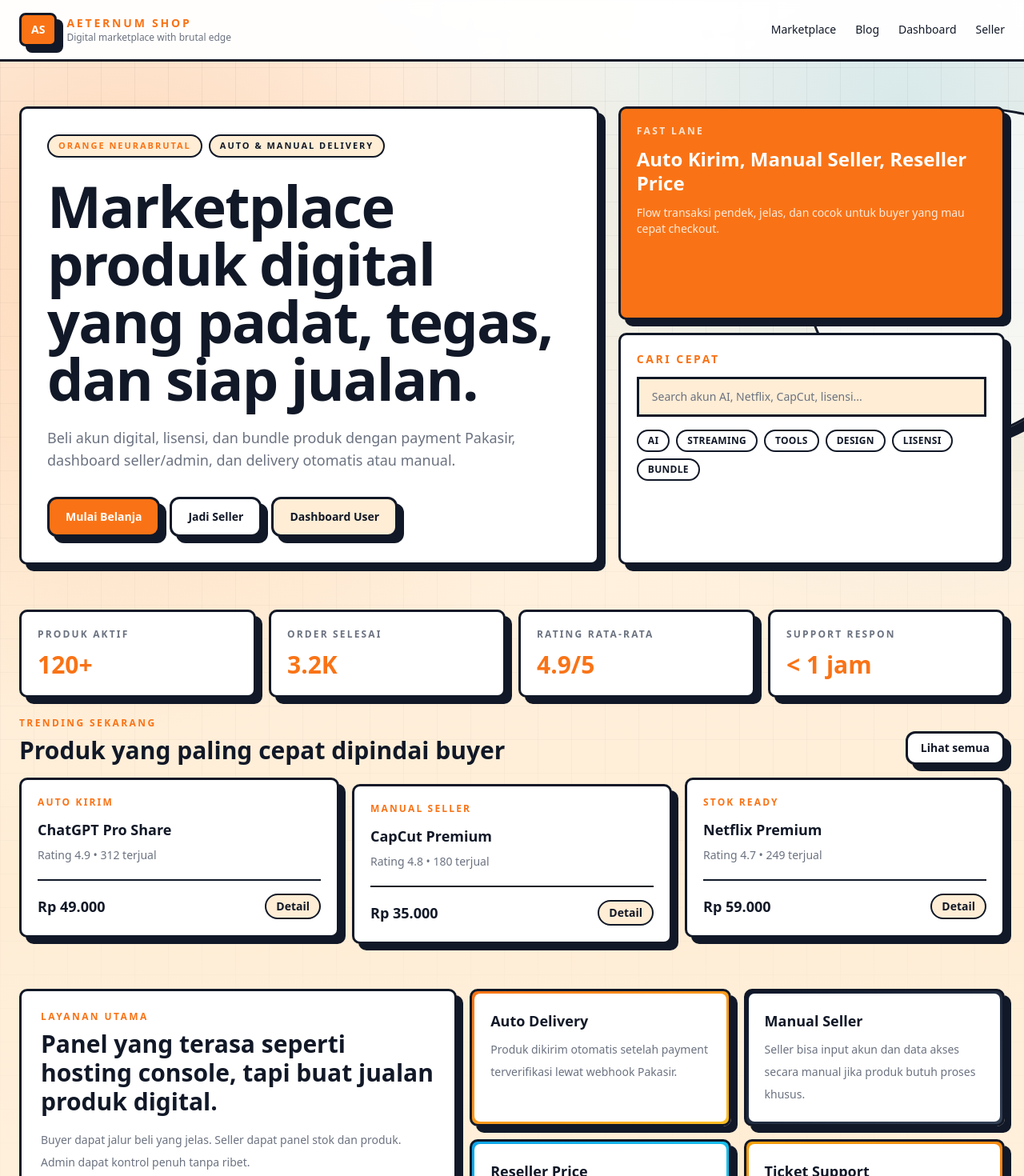
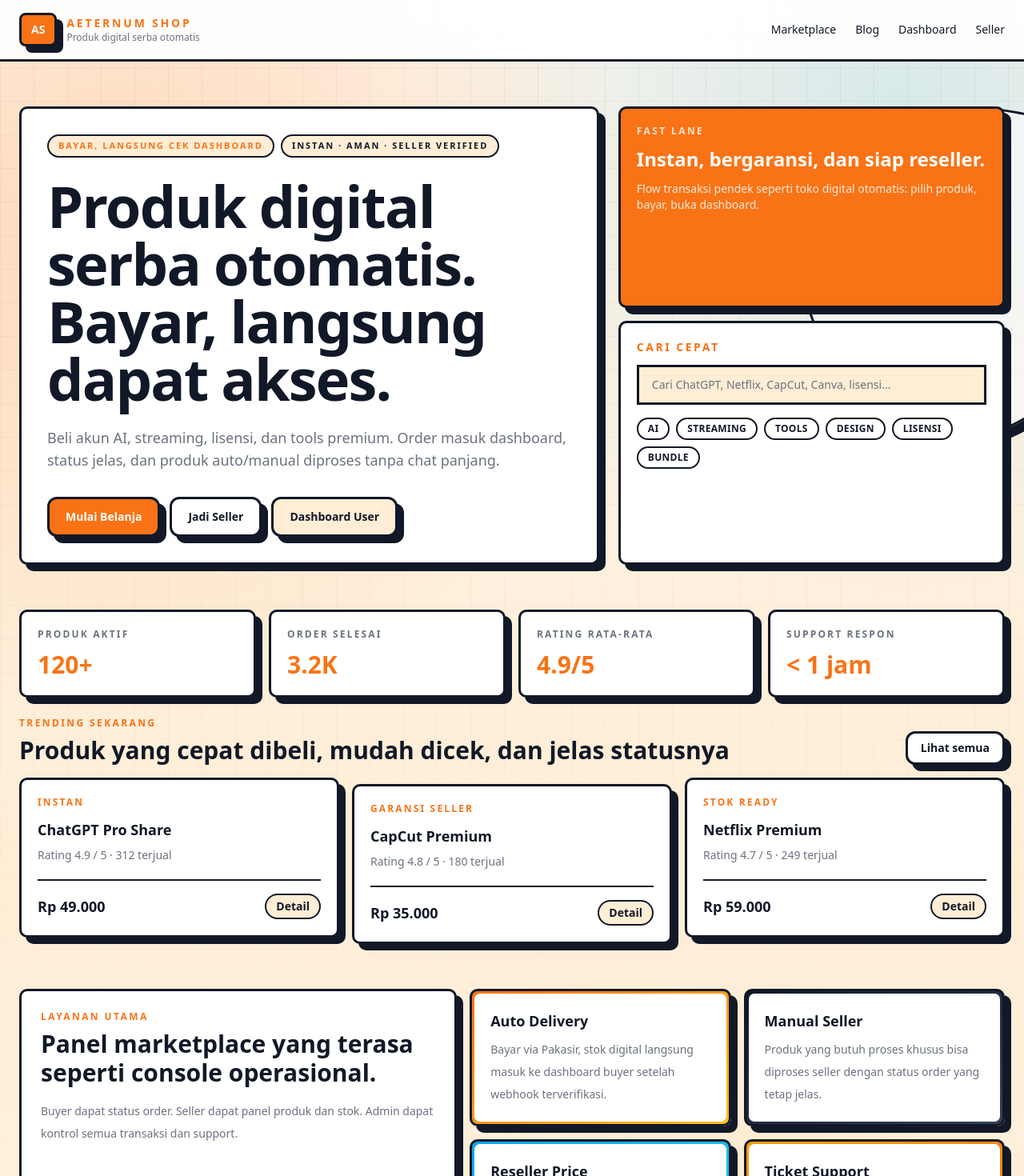
Before and after one commit to Aeternum-Webspace-Studio/aeternum-shop, a Next.js app: page / in a window 1280 px wide. Shown: the top 1470 px of the page at 80% size. Built offline with nearby package versions, Linux system fonts and the light colour scheme.

Commit message:
Align design with orange marketplace references

```diff
--- a/app/layout.tsx
+++ b/app/layout.tsx
@@ -2,8 +2,11 @@ import type { Metadata } from "next";
 import "./globals.css";
 
 export const metadata: Metadata = {
-  title: "Aeternum Shop",
-  description: "Marketplace produk digital dengan delivery otomatis dan manual."
+  title: "Aeternum Shop - Produk Digital Serba Otomatis",
+  description: "Marketplace produk digital. Bayar, cek dashboard, produk dikirim otomatis atau diproses seller.",
+  icons: {
+    icon: "/icon.svg"
+  }
 };
 
 export default function RootLayout({
--- a/app/page.tsx
+++ b/app/page.tsx
@@ -2,33 +2,33 @@ const categories = ["AI", "Streaming", "Tools", "Design", "Lisensi", "Bundle"];
 const products = [
   {
     name: "ChatGPT Pro Share",
-    tag: "Auto Kirim",
+    tag: "Instan",
     price: "Rp 49.000",
-    meta: "Rating 4.9 • 312 terjual"
+    meta: "Rating 4.9 / 5 · 312 terjual"
   },
   {
     name: "CapCut Premium",
-    tag: "Manual Seller",
+    tag: "Garansi Seller",
     price: "Rp 35.000",
-    meta: "Rating 4.8 • 180 terjual"
+    meta: "Rating 4.8 / 5 · 180 terjual"
   },
   {
     name: "Netflix Premium",
     tag: "Stok Ready",
     price: "Rp 59.000",
-    meta: "Rating 4.7 • 249 terjual"
+    meta: "Rating 4.7 / 5 · 249 terjual"
   }
 ];
 
 const services = [
   {
     title: "Auto Delivery",
-    text: "Produk dikirim otomatis setelah payment terverifikasi lewat webhook Pakasir.",
+    text: "Bayar via Pakasir, stok digital langsung masuk ke dashboard buyer setelah webhook terverifikasi.",
     accent: "from-orange-500 to-amber-400"
   },
   {
     title: "Manual Seller",
-    text: "Seller bisa input akun dan data akses secara manual jika produk butuh proses khusus.",
+    text: "Produk yang butuh proses khusus bisa diproses seller dengan status order yang tetap jelas.",
     accent: "from-slate-900 to-slate-700"
   },
   {
@@ -77,7 +77,7 @@ export default function HomePage() {
             <div className="rounded-lg border-[3px] border-border bg-primary px-3 py-2 text-sm font-black text-white shadow-soft">AS</div>
             <div>
               <p className="text-sm font-black uppercase tracking-[0.2em] text-primary">Aeternum Shop</p>
-              <p className="text-xs text-muted">Digital marketplace with brutal edge</p>
+              <p className="text-xs text-muted">Produk digital serba otomatis</p>
             </div>
           </div>
           <nav className="hidden gap-6 text-sm font-medium md:flex">
@@ -93,14 +93,14 @@ export default function HomePage() {
         <div className="grid gap-6 lg:grid-cols-[1.2fr_0.8fr]">
           <div className="rounded-xl2 border-[3px] border-border bg-white p-6 shadow-soft md:p-8">
             <div className="flex flex-wrap gap-2">
-              <span className="rounded-full border-[2px] border-border bg-surfaceSoft px-3 py-1 text-[11px] font-black uppercase tracking-[0.18em] text-primary">Orange Neurabrutal</span>
-              <span className="rounded-full border-[2px] border-border bg-surfaceSoft px-3 py-1 text-[11px] font-black uppercase tracking-[0.18em] text-text">Auto & Manual Delivery</span>
+              <span className="rounded-full border-[2px] border-border bg-surfaceSoft px-3 py-1 text-[11px] font-black uppercase tracking-[0.18em] text-primary">Bayar, langsung cek dashboard</span>
+              <span className="rounded-full border-[2px] border-border bg-surfaceSoft px-3 py-1 text-[11px] font-black uppercase tracking-[0.18em] text-text">Instan · Aman · Seller verified</span>
             </div>
             <h1 className="mt-6 max-w-3xl text-5xl font-black leading-[0.92] tracking-tight md:text-7xl">
-              Marketplace produk digital yang padat, tegas, dan siap jualan.
+              Produk digital serba otomatis. Bayar, langsung dapat akses.
             </h1>
             <p className="mt-6 max-w-2xl text-base leading-7 text-muted md:text-lg">
-              Beli akun digital, lisensi, dan bundle produk dengan payment Pakasir, dashboard seller/admin, dan delivery otomatis atau manual.
+              Beli akun AI, streaming, lisensi, dan tools premium. Order masuk dashboard, status jelas, dan produk auto/manual diproses tanpa chat panjang.
             </p>
             <div className="mt-8 flex flex-wrap gap-3">
               <a className="rounded-xl border-[3px] border-border bg-primary px-5 py-3 text-sm font-black text-white shadow-soft" href="/marketplace">
@@ -118,13 +118,13 @@ export default function HomePage() {
           <div className="grid gap-4">
             <div className="rounded-xl2 border-[3px] border-border bg-primary p-5 text-white shadow-soft">
               <p className="text-xs font-black uppercase tracking-[0.2em] text-white/80">Fast lane</p>
-              <p className="mt-3 text-2xl font-black leading-tight">Auto Kirim, Manual Seller, Reseller Price</p>
-              <p className="mt-3 text-sm text-white/85">Flow transaksi pendek, jelas, dan cocok untuk buyer yang mau cepat checkout.</p>
+              <p className="mt-3 text-2xl font-black leading-tight">Instan, bergaransi, dan siap reseller.</p>
+              <p className="mt-3 text-sm text-white/85">Flow transaksi pendek seperti toko digital otomatis: pilih produk, bayar, buka dashboard.</p>
             </div>
             <div className="rounded-xl2 border-[3px] border-border bg-white p-5 shadow-soft">
               <p className="text-sm font-black uppercase tracking-[0.18em] text-primary">Cari cepat</p>
               <div className="mt-3 border-[3px] border-border bg-surfaceSoft px-4 py-3 text-sm font-medium text-muted">
-                Search akun AI, Netflix, CapCut, lisensi...
+                Cari ChatGPT, Netflix, CapCut, Canva, lisensi...
               </div>
               <div className="mt-4 flex flex-wrap gap-2">
                 {categories.map((category) => (
@@ -153,7 +153,7 @@ export default function HomePage() {
         <div className="mb-4 flex items-end justify-between gap-4">
           <div>
             <p className="text-xs font-black uppercase tracking-[0.2em] text-primary">Trending sekarang</p>
-            <h2 className="mt-2 text-2xl font-black md:text-3xl">Produk yang paling cepat dipindai buyer</h2>
+            <h2 className="mt-2 text-2xl font-black md:text-3xl">Produk yang cepat dibeli, mudah dicek, dan jelas statusnya</h2>
           </div>
           <a className="hidden rounded-xl border-[3px] border-border bg-white px-4 py-2 text-sm font-black shadow-soft md:inline-flex" href="/marketplace">
             Lihat semua
@@ -183,8 +183,8 @@ export default function HomePage() {
         <div className="grid gap-4 md:grid-cols-[0.9fr_1.1fr]">
           <div className="rounded-xl2 border-[3px] border-border bg-white p-6 shadow-soft">
             <p className="text-xs font-black uppercase tracking-[0.2em] text-primary">Layanan utama</p>
-            <h2 className="mt-2 text-2xl font-black md:text-3xl">Panel yang terasa seperti hosting console, tapi buat jualan produk digital.</h2>
-            <p className="mt-4 text-sm leading-7 text-muted">Buyer dapat jalur beli yang jelas. Seller dapat panel stok dan produk. Admin dapat kontrol penuh tanpa ribet.</p>
+            <h2 className="mt-2 text-2xl font-black md:text-3xl">Panel marketplace yang terasa seperti console operasional.</h2>
+            <p className="mt-4 text-sm leading-7 text-muted">Buyer dapat status order. Seller dapat panel produk dan stok. Admin dapat kontrol semua transaksi dan support.</p>
           </div>
           <div className="grid gap-4 md:grid-cols-2">
             {services.map((service) => (
@@ -218,8 +218,8 @@ export default function HomePage() {
           <div className="grid gap-6 md:grid-cols-[1.2fr_0.8fr] md:items-center">
             <div>
               <p className="text-xs font-black uppercase tracking-[0.2em] text-white/75">Siap launch</p>
-              <h2 className="mt-2 text-3xl font-black md:text-5xl">Buka toko digital yang tegas, mudah dibaca, dan cepat dipercaya.</h2>
-              <p className="mt-4 max-w-2xl text-sm leading-7 text-white/85">Saat checkout, delivery, dan dashboard sudah hidup, tinggal hubungkan domain `aeternumshop.biz.id` dan mulai jualan.</p>
+              <h2 className="mt-2 text-3xl font-black md:text-5xl">Siap jadi toko produk digital yang buyer percaya sejak halaman pertama.</h2>
+              <p className="mt-4 max-w-2xl text-sm leading-7 text-white/85">Checkout, delivery, dashboard, dan webhook Pakasir sudah disiapkan untuk alur marketplace digital.</p>
             </div>
             <div className="flex flex-col gap-3 md:items-end">
               <a className="rounded-xl border-[3px] border-white bg-white px-5 py-3 text-sm font-black text-primary" href="/marketplace">
--- a/app/products/[slug]/page.tsx
+++ b/app/products/[slug]/page.tsx
@@ -16,12 +16,27 @@ export default async function ProductDetailPage({
   return (
     <main className="aeternum-bg min-h-screen px-6 py-10 text-text">
       <div className="mx-auto max-w-4xl">
-        <p className="text-xs font-black uppercase tracking-[0.2em] text-primary">Product detail</p>
+        <p className="text-xs font-black uppercase tracking-[0.2em] text-primary">Produk digital</p>
         <h1 className="mt-2 text-3xl font-black tracking-tight md:text-5xl">{product.name}</h1>
         <div className="mt-4 flex flex-wrap gap-2 text-xs text-muted">
           {product.categoryName ? <span className="rounded-full border-[2px] border-border bg-white px-3 py-1 font-black">{product.categoryName}</span> : null}
-          <span className="rounded-full border-[2px] border-border bg-white px-3 py-1 font-black">{product.fulfillmentType === "auto" ? "Auto Kirim" : "Manual Seller"}</span>
+          <span className="rounded-full border-[2px] border-border bg-white px-3 py-1 font-black">{product.fulfillmentType === "auto" ? "Instan" : "Manual Seller"}</span>
+          <span className="rounded-full border-[2px] border-border bg-white px-3 py-1 font-black">Garansi Support</span>
           {product.isCustomPackage ? <span className="rounded-full border-[2px] border-border bg-white px-3 py-1 font-black">Custom Package</span> : null}
+        </div>
+        <div className="mt-6 grid gap-3 md:grid-cols-3">
+          <div className="rounded-xl2 border-[3px] border-border bg-white p-4 shadow-soft">
+            <p className="text-xs font-black uppercase tracking-[0.18em] text-primary">Delivery</p>
+            <p className="mt-2 text-sm text-muted">{product.fulfillmentType === "auto" ? "Otomatis ke dashboard setelah paid." : "Diproses seller setelah paid."}</p>
+          </div>
+          <div className="rounded-xl2 border-[3px] border-border bg-white p-4 shadow-soft">
+            <p className="text-xs font-black uppercase tracking-[0.18em] text-primary">Transaksi</p>
+            <p className="mt-2 text-sm text-muted">Pembayaran via Pakasir.</p>
+          </div>
+          <div className="rounded-xl2 border-[3px] border-border bg-white p-4 shadow-soft">
+            <p className="text-xs font-black uppercase tracking-[0.18em] text-primary">Support</p>
+            <p className="mt-2 text-sm text-muted">Ticket tersedia dari dashboard.</p>
+          </div>
         </div>
         <p className="mt-6 max-w-2xl text-sm leading-7 text-muted">{product.description}</p>
         <div className="mt-6 rounded-xl2 border-[3px] border-border bg-white p-5 shadow-soft">
@@ -33,7 +48,7 @@ export default async function ProductDetailPage({
         <form className="mt-6 rounded-xl2 border-[3px] border-border bg-white p-5 shadow-soft" method="post" action="/api/checkout">
           <input type="hidden" name="productId" value={product.id} />
           <input type="hidden" name="quantity" value={1} />
-          <button className="rounded-xl border-[3px] border-border bg-primary px-4 py-3 text-sm font-black text-white shadow-soft">Checkout Pakasir</button>
+          <button className="rounded-xl border-[3px] border-border bg-primary px-4 py-3 text-sm font-black text-white shadow-soft">Lanjut ke Pembayaran</button>
         </form>
       </div>
     </main>
```
Also changed, not shown: app/icon.svg (added), 1 other file (tests, documents, lock files or other folders).
